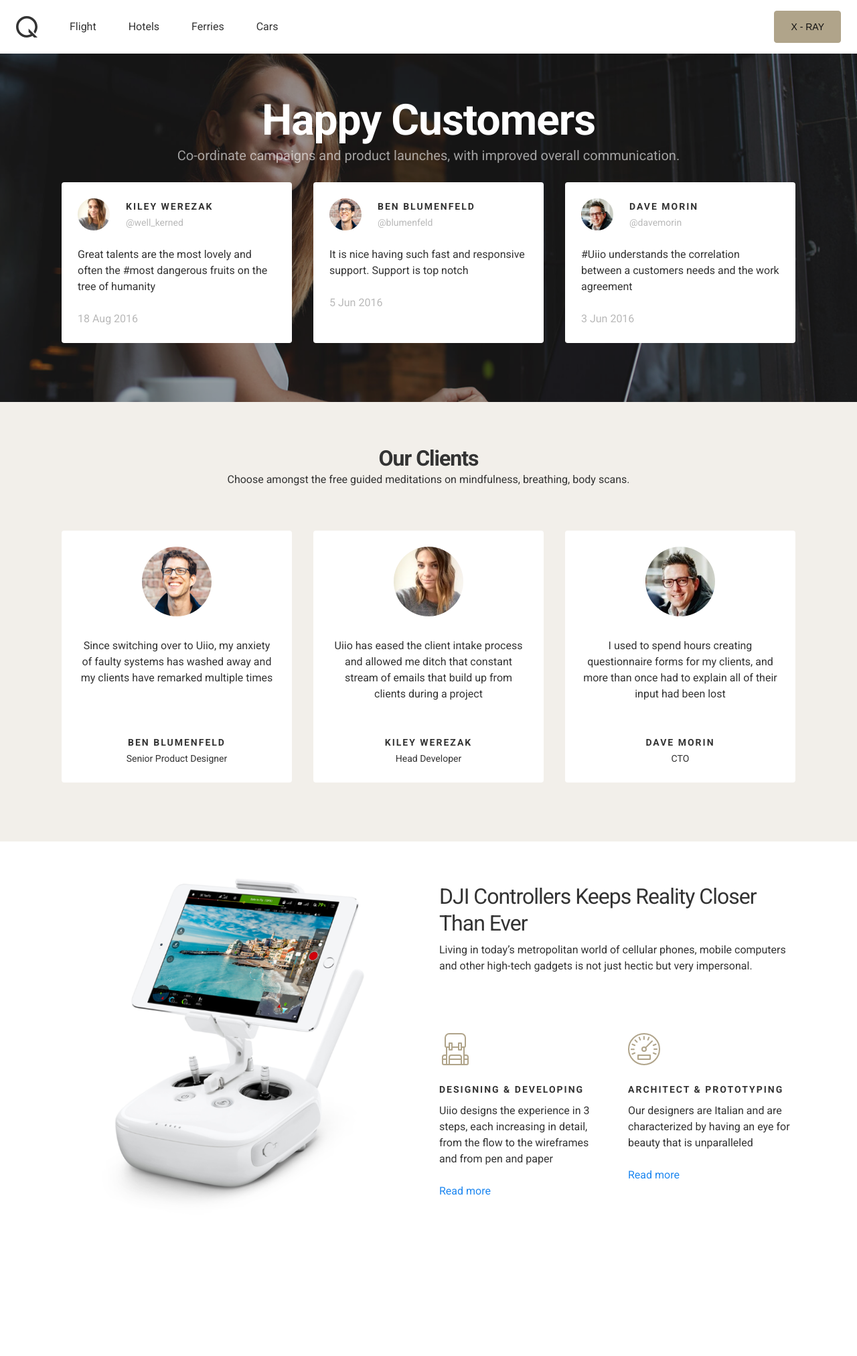
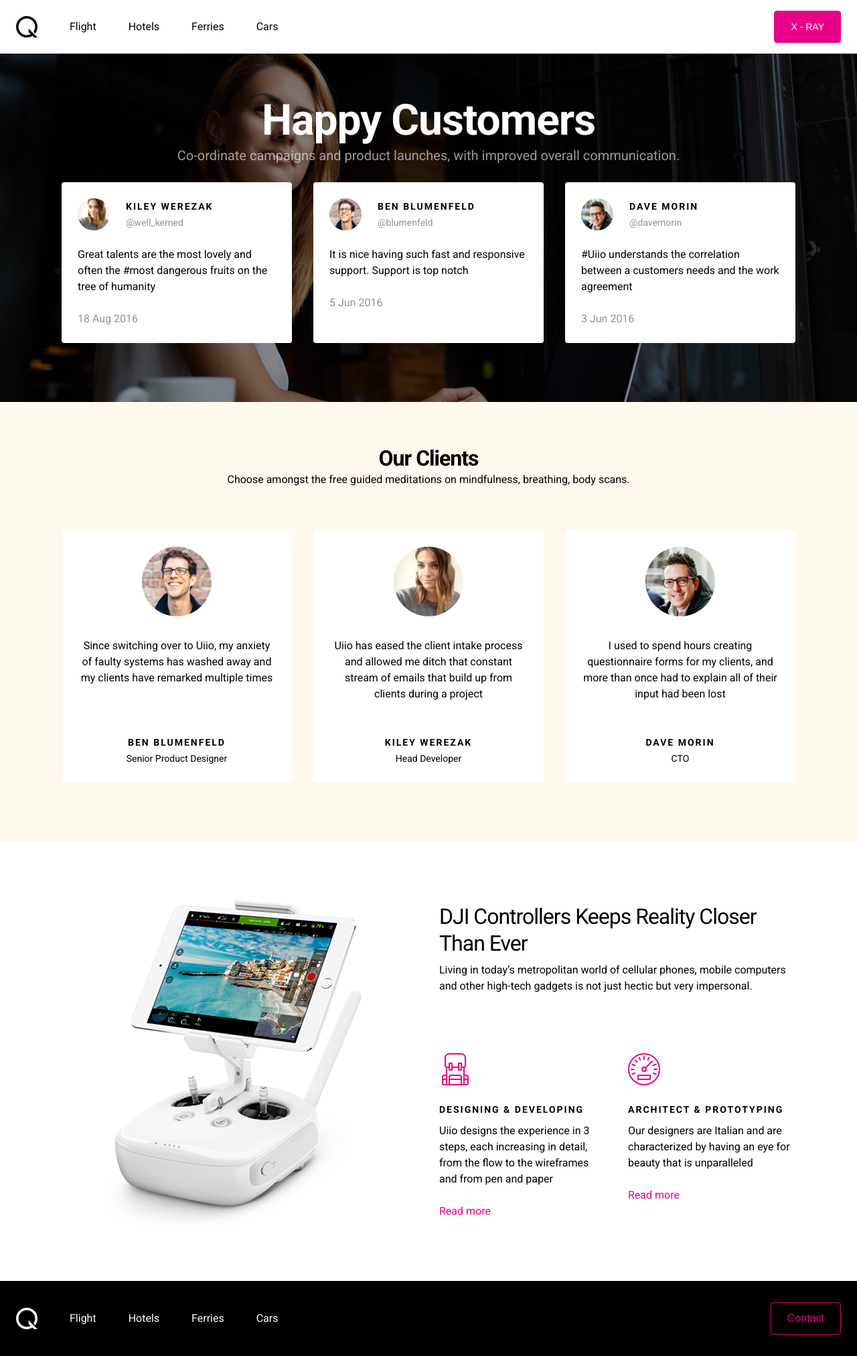
Before and after one commit to gparas/stamp, a React (Create React App) app: page / in a window 1280 px wide. Shown: the whole page at 67% size. Before the commit the page ends 1852 px from the top, so only its background shows below. Built offline with nearby package versions, Linux system fonts and the light colour scheme.

Commit message:
add color pallete

```diff
--- a/src/App.css
+++ b/src/App.css
@@ -18,14 +18,14 @@ body {
   font-size: 16px;
   font-weight: normal;
   line-height: 24px;
-  color: #333333;
+  color: #000000;
   background-color: #fff; }
 
 h1, h2, h3, h4, h5, h6,
 .h1, .h2, .h3, .h4, .h5, .h6 {
   font-family: inherit;
   font-weight: 700;
-  color: #333333;
+  color: #000000;
   margin-top: 0;
   margin-bottom: 0;
   letter-spacing: -1px; }
@@ -35,12 +35,12 @@ p {
   margin-bottom: 24px; }
 
 a {
-  color: #1e87f0;
+  color: #e80088;
   text-decoration: none;
   background-color: transparent;
   -webkit-text-decoration-skip: objects; }
   a:hover {
-    color: #0c61b5;
+    color: #9c005b;
     text-decoration: underline; }
 
 a:not([href]):not([tabindex]) {
@@ -95,7 +95,6 @@ textarea {
 
 .navbar-brand {
   display: flex;
-  color: #333333;
   padding-right: 24px; }
   .navbar-brand:focus, .navbar-brand:hover {
     text-decoration: none; }
@@ -123,16 +122,48 @@ textarea {
   @media (min-width: 576px) {
     .navbar-nav {
       flex-direction: row; } }
+  .navbar-nav li {
+    padding: 12px 24px; }
   .navbar-nav .nav-link {
-    display: flex;
-    color: #333333;
-    padding: 12px 24px; }
+    position: relative;
+    display: block; }
+    .navbar-nav .nav-link:before {
+      content: "";
+      position: absolute;
+      width: 100%;
+      height: 2px;
+      bottom: 0;
+      left: 0;
+      visibility: hidden;
+      transform: scaleX(0);
+      transition: all 0.3s ease-in-out 0s; }
     .navbar-nav .nav-link:focus, .navbar-nav .nav-link:hover {
       text-decoration: none; }
+      .navbar-nav .nav-link:focus:before, .navbar-nav .nav-link:hover:before {
+        visibility: visible;
+        transform: scaleX(1); }
 
 .navbar-text {
   padding: 12px 24px;
   margin: 0; }
+
+.navbar-light {
+  color: #000000; }
+  .navbar-light .navbar-brand {
+    color: #000000; }
+  .navbar-light .navbar-nav .nav-link {
+    color: #000000; }
+    .navbar-light .navbar-nav .nav-link:before {
+      background-color: #000000; }
+
+.navbar-dark {
+  color: #fff; }
+  .navbar-dark .navbar-brand {
+    color: #fff; }
+  .navbar-dark .navbar-nav .nav-link {
+    color: #fff; }
+    .navbar-dark .navbar-nav .nav-link:before {
+      background-color: #fff; }
 
 h1, .h1 {
   font-size: 64px;
@@ -161,7 +192,7 @@ h6, .h6 {
 .text-headline {
   font-size: 14px;
   font-weight: 700;
-  color: #333333;
+  color: #000000;
   letter-spacing: 2px;
   text-transform: uppercase; }
 
@@ -256,19 +287,19 @@ h6, .h6 {
     border-color: #ea3201; }
 
 .btn-primary {
-  color: #111;
-  background-color: #B0A48A;
-  border-color: #B0A48A; }
+  color: #fff;
+  background-color: #e80088;
+  border-color: #e80088; }
   .btn-primary:hover {
-    color: #111;
-    background-color: #a19273;
-    border-color: #9b8c6c; }
+    color: #fff;
+    background-color: #c20072;
+    border-color: #b5006a; }
   .btn-primary.disabled, .btn-primary:disabled {
-    background-color: #B0A48A;
-    border-color: #B0A48A; }
+    background-color: #e80088;
+    border-color: #e80088; }
   .btn-primary:active, .btn-primary.active {
-    background-color: #a19273;
-    border-color: #9b8c6c; }
+    background-color: #c20072;
+    border-color: #b5006a; }
 
 .btn-outline-success {
   color: #40be65;
@@ -339,21 +370,21 @@ h6, .h6 {
     border-color: #fe4f20; }
 
 .btn-outline-primary {
-  color: #B0A48A;
+  color: #e80088;
   background-color: transparent;
   background-image: none;
-  border-color: #B0A48A; }
+  border-color: #e80088; }
   .btn-outline-primary:hover {
     color: #fff;
-    background-color: #B0A48A;
-    border-color: #B0A48A; }
+    background-color: #e80088;
+    border-color: #e80088; }
   .btn-outline-primary.disabled, .btn-outline-primary:disabled {
-    color: #B0A48A;
+    color: #e80088;
     background-color: transparent; }
   .btn-outline-primary:active, .btn-outline-primary.active {
     color: #fff;
-    background-color: #B0A48A;
-    border-color: #B0A48A; }
+    background-color: #e80088;
+    border-color: #e80088; }
 
 .page-width {
   position: relative;
@@ -364,7 +395,7 @@ h6, .h6 {
   width: 100%; }
   @media (min-width: 576px) {
     .page-width {
-      max-width: 540px; } }
+      max-width: 544px; } }
   @media (min-width: 768px) {
     .page-width {
       max-width: 720px; } }
@@ -463,22 +494,22 @@ h6, .h6 {
   padding-right: 24px; }
 
 .bg-light {
-  background-color: #F2EFEA !important; }
+  background-color: #fff8ee !important; }
 
 a.bg-light:focus, a.bg-light:hover {
-  background-color: #dfd7cb !important; }
+  background-color: #ffe3bb !important; }
 
 .bg-dark {
-  background-color: #333333 !important; }
+  background-color: #000000 !important; }
 
 a.bg-dark:focus, a.bg-dark:hover {
-  background-color: #1a1a1a !important; }
+  background-color: black !important; }
 
 .bg-primary {
-  background-color: #B0A48A !important; }
+  background-color: #e80088 !important; }
 
 a.bg-primary:focus, a.bg-primary:hover {
-  background-color: #9b8c6c !important; }
+  background-color: #b5006a !important; }
 
 .bg-white {
   background-color: #fff !important; }
@@ -1067,16 +1098,16 @@ a.text-danger:focus, a.text-danger:hover {
   color: #ea3201 !important; }
 
 .text-primary {
-  color: #B0A48A !important; }
+  color: #e80088 !important; }
 
 a.text-primary:focus, a.text-primary:hover {
-  color: #9b8c6c !important; }
+  color: #b5006a !important; }
 
 .text-muted {
-  color: #B9B9B9 !important; }
+  color: #939393 !important; }
 
 a.text-muted:focus, a.text-muted:hover {
-  color: #a0a0a0 !important; }
+  color: #7a7a7a !important; }
 
 .text-faded {
   opacity: 0.6 !important; }
@@ -1110,7 +1141,7 @@ a.text-muted:focus, a.text-muted:hover {
   background-image: linear-gradient(0deg, transparent, transparent 7px, rgba(255, 0, 255, 0.25) 7px), linear-gradient(90deg, transparent, transparent 7px, rgba(255, 0, 255, 0.25) 7px);
   background-size: 8px 8px; }
   .x-ray *:not(g):not(path):not(circle) {
-    color: #333333 !important;
+    color: #000000 !important;
     background-image: none !important;
     background-color: rgba(255, 0, 255, 0.06) !important;
     outline: rgba(255, 0, 255, 0.5) solid 1px !important; }
--- a/src/App.js
+++ b/src/App.js
@@ -22,10 +22,13 @@ class App extends Component {
     const {xRay} = this.state;
     return (
       <div className={`${xRay && 'x-ray'}`}>
-        <Navbar xRay={this.toggleXRay}/>
+        <Navbar navbarStyle="navbar-light" xRay={this.toggleXRay}/>
         <HappyCustomers/>
         <OurClients/>
         <FeatureDji/>
+        <Navbar navbarStyle="navbar-dark bg-dark py-4">
+          <button className="btn btn-outline-primary">Contact</button>
+        </Navbar>
       </div>
     );
   }
--- a/src/components/features/FeatureDji.js
+++ b/src/components/features/FeatureDji.js
@@ -6,7 +6,7 @@ import dji from './dji.png';
 class FeatureDji extends Component {
   render() {
     return (
-      <section className="section py-4">
+      <section className="section py-5">
         <div className="page-width">
           <div className="grid align-items-center">
             <div className="grid-item width-lg-1-2">
--- a/src/components/navbar/Navbar.js
+++ b/src/components/navbar/Navbar.js
@@ -1,4 +1,5 @@
 import React, { Component } from 'react';
+import PropTypes from 'prop-types';
 import Logo from './Logo';
 
 const navItem = function () {
@@ -32,9 +33,9 @@ class Navbar extends Component {
 
   render() {
     const {toggleMenu} = this.state;
-    const {xRay} = this.props;
+    const {xRay, navbarStyle, children} = this.props;
     return (
-      <header className="navbar">
+      <header className={`navbar ${navbarStyle}`}>
         <a className="navbar-brand">
           <Logo className="text-secondary"/>
         </a>
@@ -43,10 +44,17 @@ class Navbar extends Component {
             {navItem()}
           </ul>
         </div>
-        <button onClick={xRay} className="btn btn-primary text-small">X - RAY</button>
+        {
+          xRay == null ? children :
+          <button onClick={xRay} className="btn btn-primary text-small">X - RAY</button>
+        }
       </header>
     );
   }
 }
 
+Navbar.propTypes = {
+  navbarStyle: PropTypes.string
+};
+
 export default Navbar
--- a/src/styles/_navbar.scss
+++ b/src/styles/_navbar.scss
@@ -12,7 +12,6 @@ $navbar-height: 80px;
 
 .navbar-brand{
   display: flex;
-  color: theme-color('dark');
   padding-right: theme-spaces(3);
 
   @include hover-focus {
@@ -49,13 +48,33 @@ $navbar-height: 80px;
     flex-direction: row;
   }
 
+  li{
+    padding: $nav-link-padding-y $nav-link-padding-x;
+  }
+
   .nav-link {
-    display: flex;
-    color: theme-color('dark');
-    padding: $nav-link-padding-y $nav-link-padding-x;
+    position: relative;
+    display: block;
+
+    &:before{
+      content: "";
+      position: absolute;
+      width: 100%;
+      height: 2px;
+      bottom: 0;
+      left: 0;
+      visibility: hidden;
+      transform: scaleX(0);
+      transition: all 0.3s ease-in-out 0s;
+    }
 
     @include hover-focus {
       text-decoration: none;
+
+      &:before{
+        visibility: visible;
+        transform: scaleX(1);
+      }
     }
   }
 }
@@ -64,3 +83,40 @@ $navbar-height: 80px;
   padding: $nav-link-padding-y $nav-link-padding-x;
   margin: 0;
 }
+
+
+//
+// Navbar style
+//
+
+.navbar-light{
+  color: theme-color('dark');
+
+  .navbar-brand{
+    color: theme-color('dark');
+  }
+  .navbar-nav{
+    .nav-link{
+      color: theme-color('dark');
+      &:before{
+        background-color: theme-color('dark');
+      }
+    }
+  }
+}
+
+.navbar-dark{
+  color: $white;
+
+  .navbar-brand{
+    color: $white;
+  }
+  .navbar-nav{
+    .nav-link{
+      color: $white;
+      &:before{
+        background-color: $white;
+      }
+    }
+  }
+}
--- a/src/styles/_variables.scss
+++ b/src/styles/_variables.scss
@@ -5,7 +5,7 @@
 $white:    #fff;
 $black:    #000;
 
-$color-palette: 'palette-11';
+$color-palette: 'fashion-2';
 
 $theme-colors: (
   success: #40be65,
@@ -90,7 +90,7 @@ $grid-breakpoints: (
 // Define the maximum width of `.container` for different screen sizes.
 
 $container-max-widths: (
-  sm: 540px,
+  sm: 544px,
   md: 720px,
   lg: 960px,
   xl: 1144px
@@ -138,7 +138,7 @@ $fontSizes: (
 //
 // Style anchor elements.
 
-$link-color:            theme-color("info");
+$link-color:            theme-color("primary");
 $link-hover-color:      darken($link-color, 15%);
 
 
```
Also changed, not shown: src/styles/_colors.scss (+38 -32 lines), src/components/features/dji.png.
